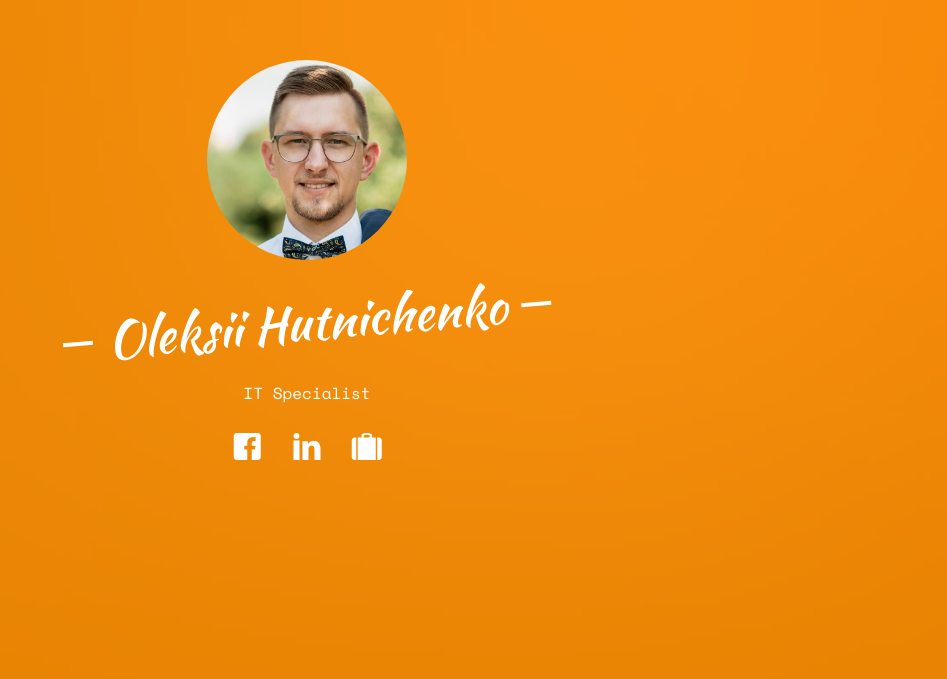
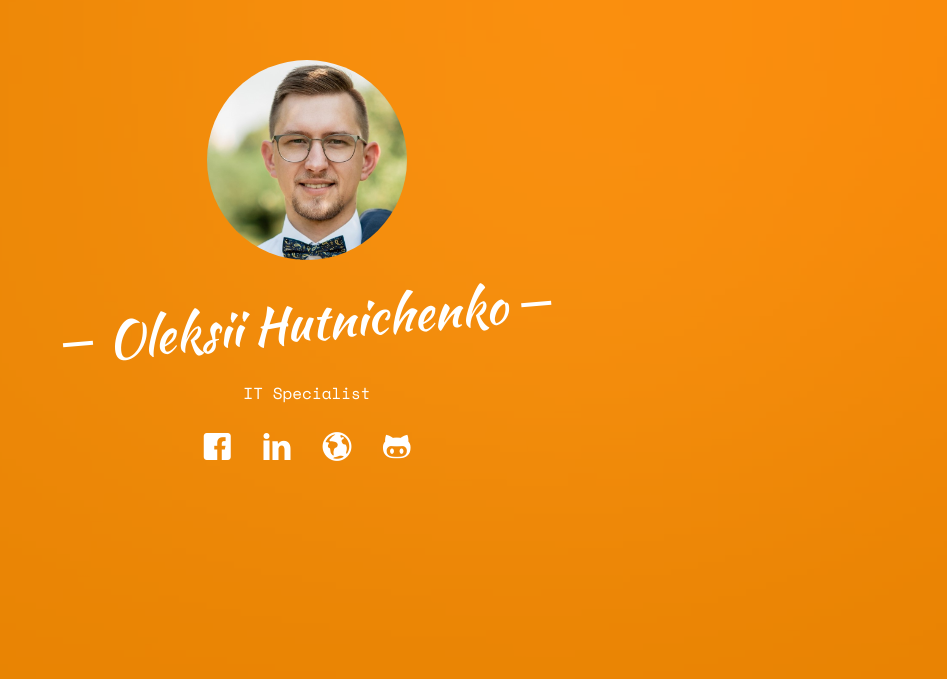
Before and after one commit to digitallizm/digitallizm.github.io, a plain HTML site: page index.html in a window 1280 px wide. Shown: the part 121-800 px from the top of the page, without its empty margins (333-1280 px from the left). Drawn offline with nearby package versions, Linux system fonts and the light colour scheme; some packages are replaced by stand-ins of ours; no server answers; files whose address does not match are found by name.

Commit message:
links added

```diff
--- a/index.html
+++ b/index.html
@@ -84,7 +84,8 @@
 								<ul class="fh5co-social-icons">
 									<li><a href="https://www.facebook.com/digitallizm/"><i class="icon-facebook2"></i></a></li>
 									<li><a href="https://www.linkedin.com/in/digitallizm/"><i class="icon-linkedin2"></i></a></li>
-									<li><a href="https://dav-kattowitz.eu/pl/"><i class="icon-suitcase"></i></a></li>
+									<li><a href="https://dav-kattowitz.eu/pl/"><i class="icon-globe2"></i></a></li>
+									<li><a href="https://github.com/digitallizm"><i class="icon-github"></i></a></li>
 								</ul>
 							</p>
 						</div>
```
